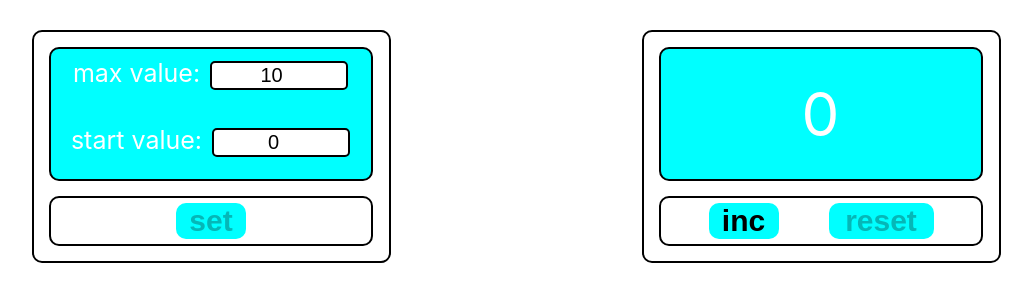
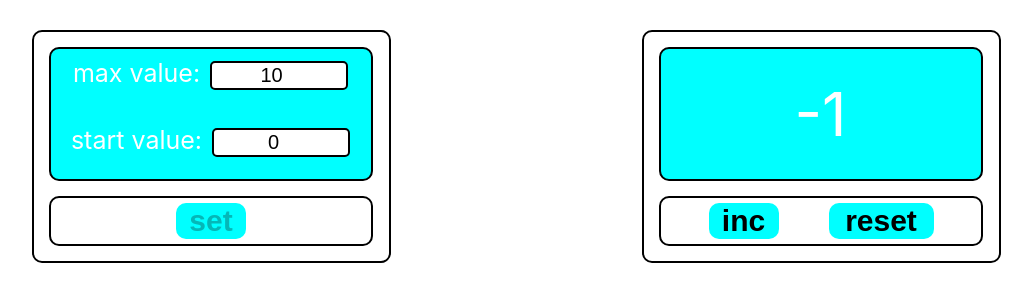
Before and after one commit to dmitry19942/counter, a React (Create React App) app: page / in a window 1280 px wide. Shown: the top 302 px of the page, without its empty margins (124-1156 px from the left). Built offline with nearby package versions, Linux system fonts and the light colour scheme.

Commit message:
add disabled button inc and reset

```diff
--- a/src/App.tsx
+++ b/src/App.tsx
@@ -8,7 +8,7 @@
 function App() {
 
 
-    const [count, setCount] = useState(0)
+    const [count, setCount] = useState(-1)
     const [maxCount, setMaxCount] = useState(10)
     const [startCount, setStartCount] = useState(0)
 
@@ -17,32 +17,57 @@
     const [buttonSetDisabled, setButtonSetDisabled] = useState<boolean>(true)
     const [enterSetButton, setEnterSetButton] = useState<boolean>(false)
     const [incorrectValue, setIncorrectValue] = useState<boolean>(false)
+    const [incButtonDisabled, setIncButtonDisabled] = useState<boolean>(false)
+    const [resetButtonDisabled, setResetButtonDisabled] = useState<boolean>(false)
+
 
     useEffect(() => {
-        if(startCount >= maxCount) {
+        if (startCount >= maxCount) {
             setErrorMaxValue(true)
             setErrorStartValue(true)
             setButtonSetDisabled(true)
             setIncorrectValue(true)
-        } else if (startCount < 0) {
+            setIncButtonDisabled(true)
+            setResetButtonDisabled(true)
+        }  else if (startCount < 0) {
             setErrorStartValue(true)
             setButtonSetDisabled(true)
             setIncorrectValue(true)
-        } else if(startCount < maxCount) {
+            setIncButtonDisabled(true)
+            setResetButtonDisabled(true)
+        } else if (startCount < maxCount) {
             setErrorMaxValue(false)
             setErrorStartValue(false)
             setButtonSetDisabled(false)
             setIncorrectValue(false)
         }
-    }, [startCount, maxCount, errorMaxValue, errorStartValue])
+    }, [startCount, maxCount])
 
     useEffect(() => {
-        if(!buttonSetDisabled) {
+        if (!buttonSetDisabled) {
             setEnterSetButton(true)
         } else {
             setEnterSetButton(false)
         }
     }, [buttonSetDisabled])
+
+    useEffect(() => {
+        if (enterSetButton) {
+            setIncButtonDisabled(true)
+            setResetButtonDisabled(true)
+        } else if (count === maxCount) {
+            setIncButtonDisabled(true)
+            setResetButtonDisabled(false)
+        } else if (count !== maxCount) {
+            setIncButtonDisabled(false)
+            setResetButtonDisabled(false)
+        } else if (count === startCount) {
+            setResetButtonDisabled(true)
+            setIncButtonDisabled(false)
+        } else if (count !== startCount) {
+            setResetButtonDisabled(false)
+        }
+    }, [enterSetButton, count, maxCount, startCount])
 
 
     useEffect(() => {
@@ -90,16 +115,16 @@
 
     const resetCount = () => {
         setCount(startCount)
+        setResetButtonDisabled(true)
     }
 
     const setButton = () => {
         setCount(startCount)
         setMaxCount(maxCount)
         setButtonSetDisabled(true)
+        setEnterSetButton(false)
+        setResetButtonDisabled(true)
     }
-
-    const incButtonDisabled = count === maxCount
-    const resetButtonDisabled = count === startCount
 
     const span = count === maxCount ? 'span-v' : 'span'
 
```
